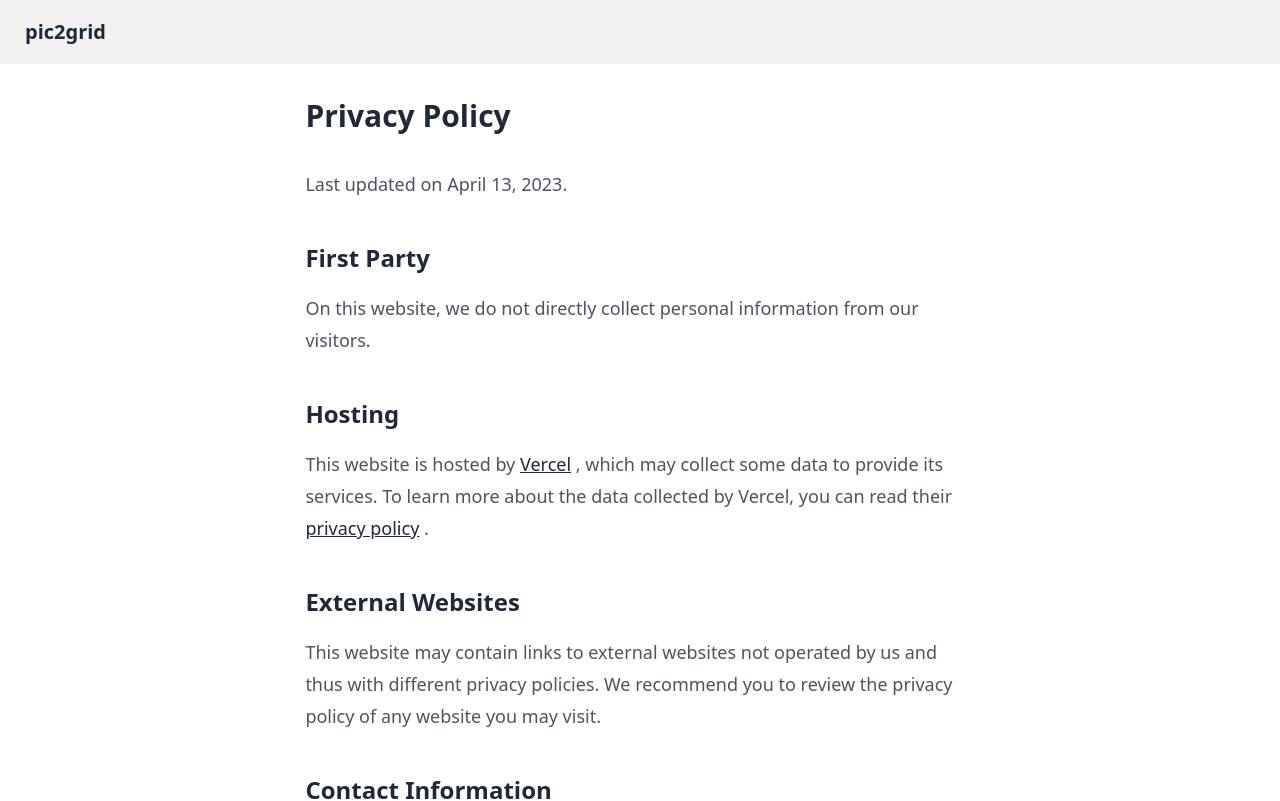
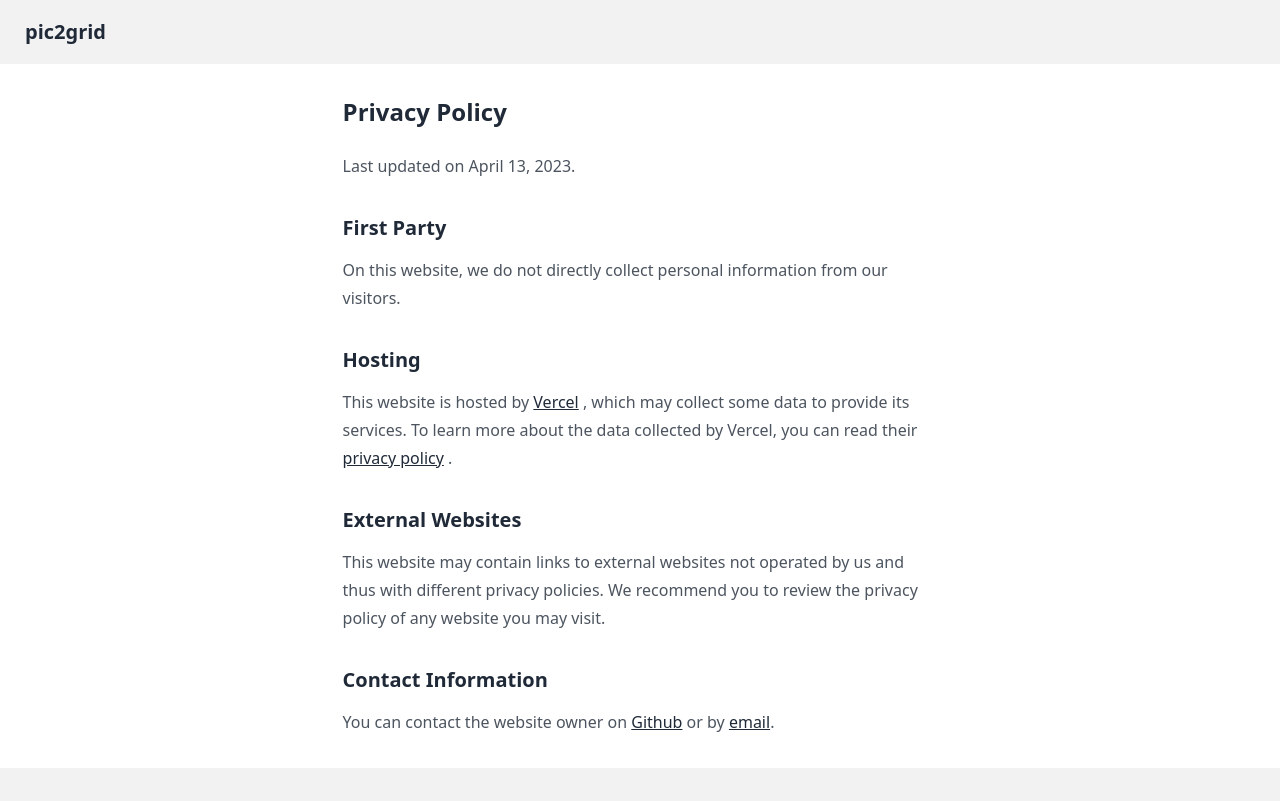
Before and after one commit to velut/gridify.it, a SvelteKit app: page /privacy in a window 1280 px wide. Shown: the top 801 px of the page. Built offline with nearby package versions, Linux system fonts and the light colour scheme.

Commit message:
refactor: remove prose lg

```diff
--- a/src/routes/privacy/+page.svelte
+++ b/src/routes/privacy/+page.svelte
@@ -5,7 +5,7 @@
 <Metadata title="Privacy Policy" description="Privacy policy for pic2grid" path="privacy" />
 
 <div class="flex justify-center p-8 items-center">
-	<article class="prose lg:prose-lg">
+	<article class="prose">
 		<h2>Privacy Policy</h2>
 		<p>Last updated on April 13, 2023.</p>
 
```
